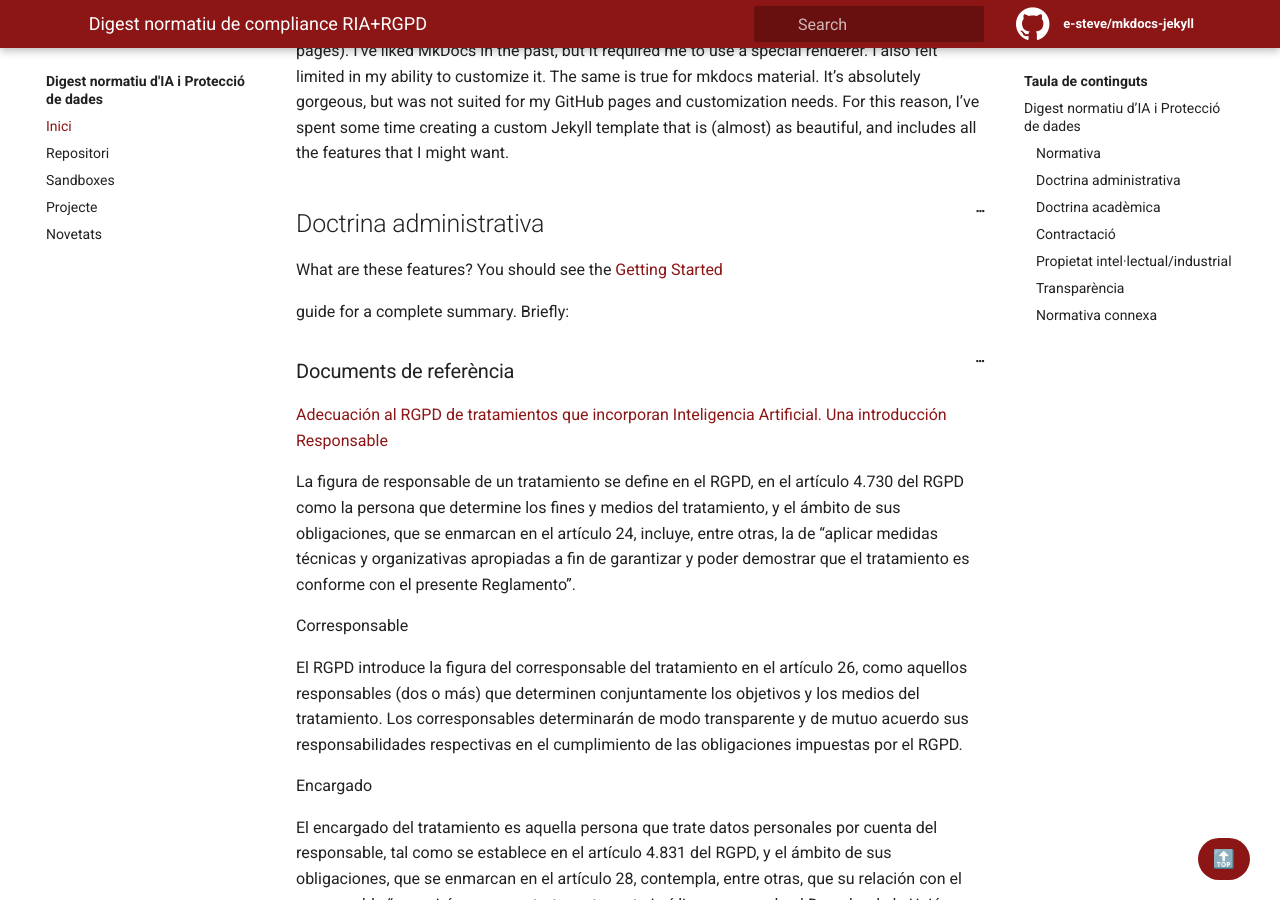
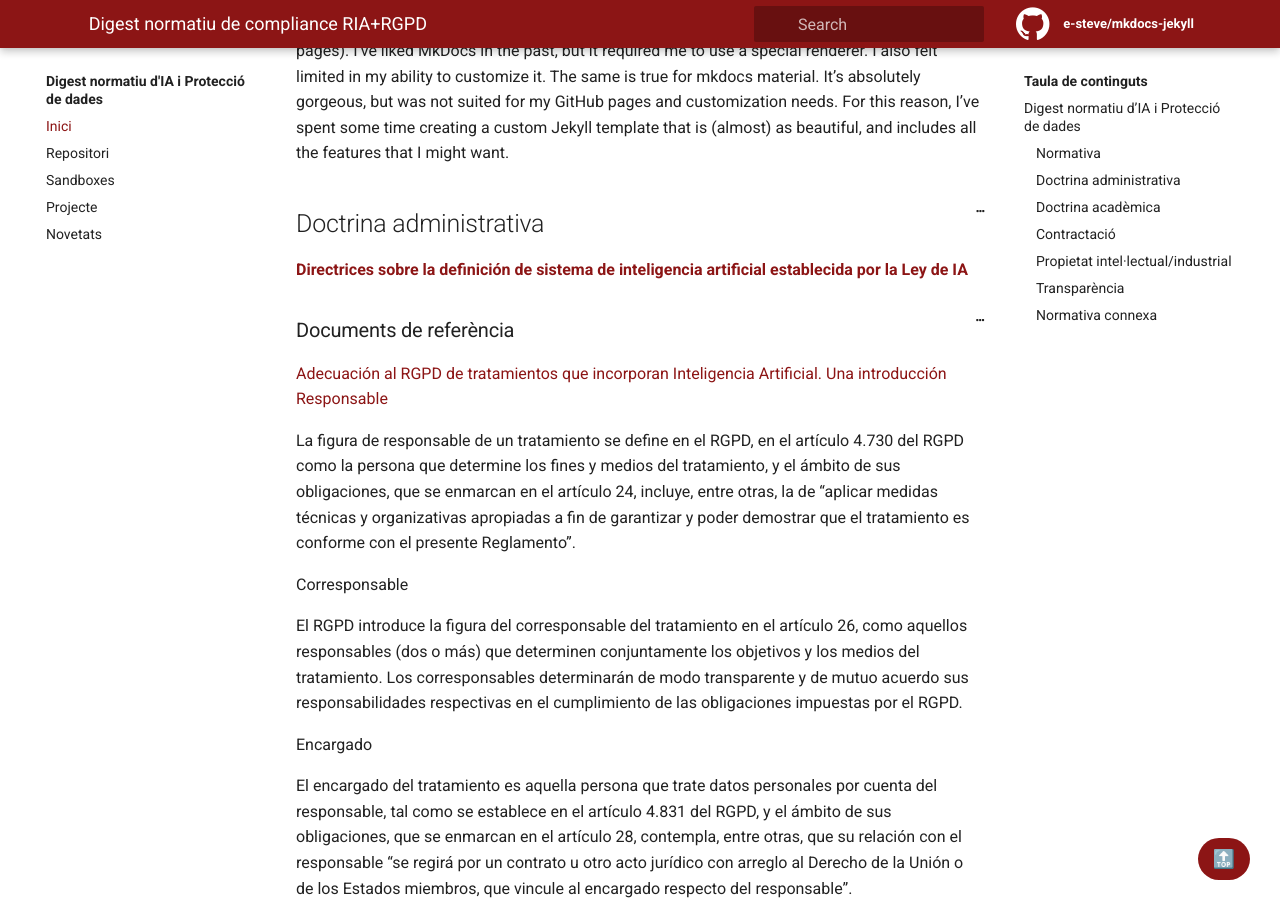
Before and after one commit to e-steve/e-steve.github.io, a Jekyll site: the page built from pages/index.md, in a window 1280 px wide and 900 px high, scrolled down 334 px. Built offline with Jekyll 4.4.1, drawn with Linux system fonts in a browser that asks for light colours.

Commit message:
Update index.md

```diff
--- a/pages/index.md
+++ b/pages/index.md
@@ -25,8 +25,7 @@ and includes all the features that I might want.
 
 ## Doctrina administrativa
 
-What are these features? You should see the {% include doc.html name="Getting Started" path="getting-started" %}
-guide for a complete summary. Briefly:
+[**Directrices sobre la definición de sistema de inteligencia artificial establecida por la Ley de IA**](https://digital-strategy.ec.europa.eu/es/library/commission-publishes-guidelines-ai-system-definition-facilitate-first-ai-acts-rules-application)
 
 ### Documents de referència
 
```
